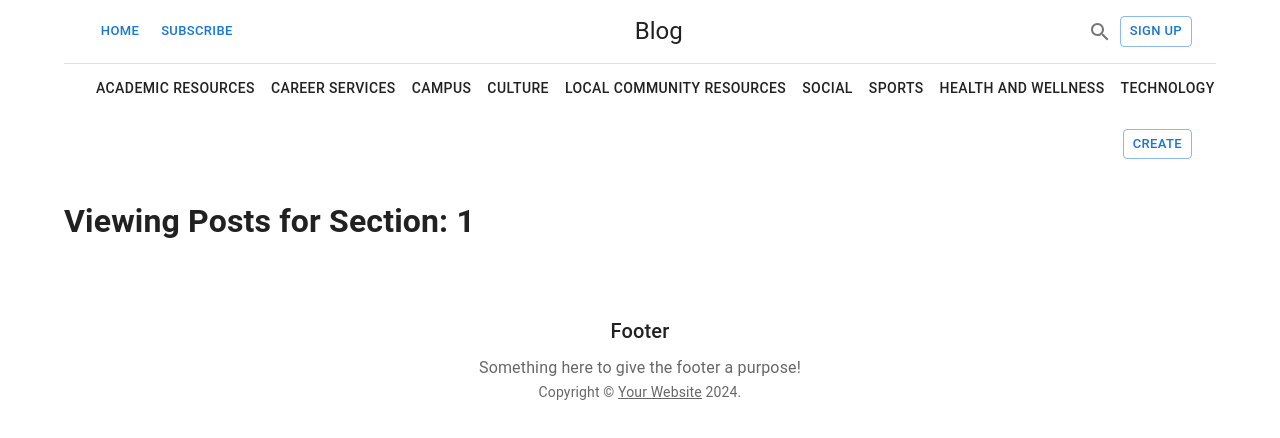
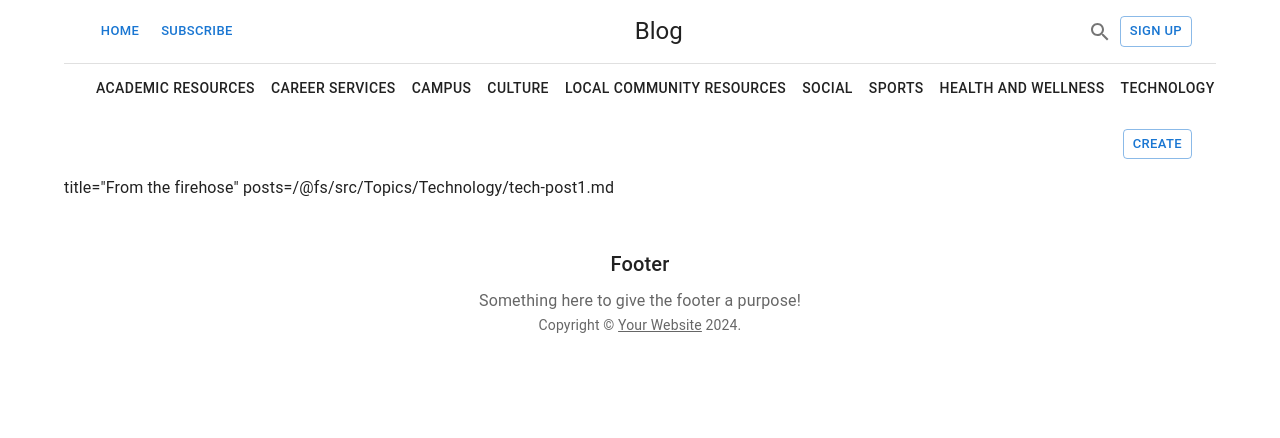
Before and after one commit to SaiReshma09/BloggingPlatform, a React (Create React App) app: page /view-post-grid/1 in a window 1280 px wide. Shown: the top 438 px of the page. Built offline with nearby package versions, Linux system fonts and the light colour scheme.

Commit message:
Current code

```diff
--- a/package.json
+++ b/package.json
@@ -12,11 +12,17 @@
     "@testing-library/jest-dom": "^5.17.0",
     "@testing-library/react": "^13.4.0",
     "@testing-library/user-event": "^13.5.0",
+    "markdown-it": "^14.0.0",
     "markdown-to-jsx": "^7.3.2",
+    "marked": "^12.0.0",
     "react": "^18.2.0",
     "react-dom": "^18.2.0",
+    "react-markdown": "^9.0.1",
     "react-router-dom": "^6.22.2",
     "react-scripts": "5.0.1",
+    "remark": "^15.0.1",
+    "remark-html": "^16.0.1",
+    "remark-react": "^9.0.1",
     "styled-components": "^6.1.8",
     "web-vitals": "^2.1.4"
   },
--- a/src/App.js
+++ b/src/App.js
@@ -1,7 +1,7 @@
 import React from 'react';
 import { BrowserRouter as Router, Route, Routes } from 'react-router-dom';
 import Blog from './components/Blog';
-import ViewPostGrid from './components/ViewPostGrid';
+import ViewPostsList from './components/ViewPostsList';
 import CreatePost from './components/CreatePost';
 import './App.css';
 
@@ -10,7 +10,7 @@ function App() {
     <Router>
       <Routes>
         <Route path="/" element={<Blog />} />
-        <Route path="/view-post-grid/:sectionId" element={<ViewPostGrid />} />
+        <Route path="/view-post-grid/:sectionId" element={<ViewPostsList />} />
         <Route path="/create-post/:sectionId" element={<CreatePost />} />
       </Routes>
     </Router>
--- a/src/components/ViewPostGrid.js
+++ b/src/components/ViewPostsList.js
@@ -1,11 +1,12 @@
-import React from 'react';
-import { Link, useParams, useNavigate } from 'react-router-dom'; // Import Link for navigation
+import React, { useState, useEffect } from 'react';
+import { useParams, useNavigate } from 'react-router-dom';
 import Header from './Header';
 import CssBaseline from '@mui/material/CssBaseline';
 import Container from '@mui/material/Container';
 import { Button } from '@mui/material';
 import { createTheme, ThemeProvider } from '@mui/material/styles';
 import Footer from './Footer';
+import post1 from '../Topics/Technology/tech-post1.md'
 
 const sections = [
   { title: 'Academic Resources', id: 'academic-resources' },
@@ -21,11 +22,15 @@ const sections = [
   { title: 'Alumni', id: 'alumni' },
 ];
 
+const posts = [post1];
+
 const defaultTheme = createTheme();
 
-const ViewPostGrid = () => {
+const ViewPostsList = () => {
   const { sectionId } = useParams();
   const navigate = useNavigate();
+  const [postContent, setPostContent] = useState('');
+  const [error, setError] = useState(null);
 
   const handleSectionClick = (id) => {
     navigate(`/view-post-grid/${id}`);
@@ -36,7 +41,7 @@ const ViewPostGrid = () => {
   };
 
   const navigateToCreatePost = () => {
-    navigate('/create-post'); // Navigate to CreatePost route
+    navigate('/create-post');
   };
 
   return (
@@ -57,7 +62,7 @@ const ViewPostGrid = () => {
           }
         />
         <main>
-          <h1>Viewing Posts for Section: {sectionId}</h1>
+          title="From the firehose" posts={posts}
         </main>
       </Container>
       <Footer
@@ -68,4 +73,4 @@ const ViewPostGrid = () => {
   );
 };
 
-export default ViewPostGrid;
+export default ViewPostsList;
```
Also changed, not shown: src/components/Main.js (line endings or trailing spaces), 1 other file (tests, documents, lock files or other folders).
